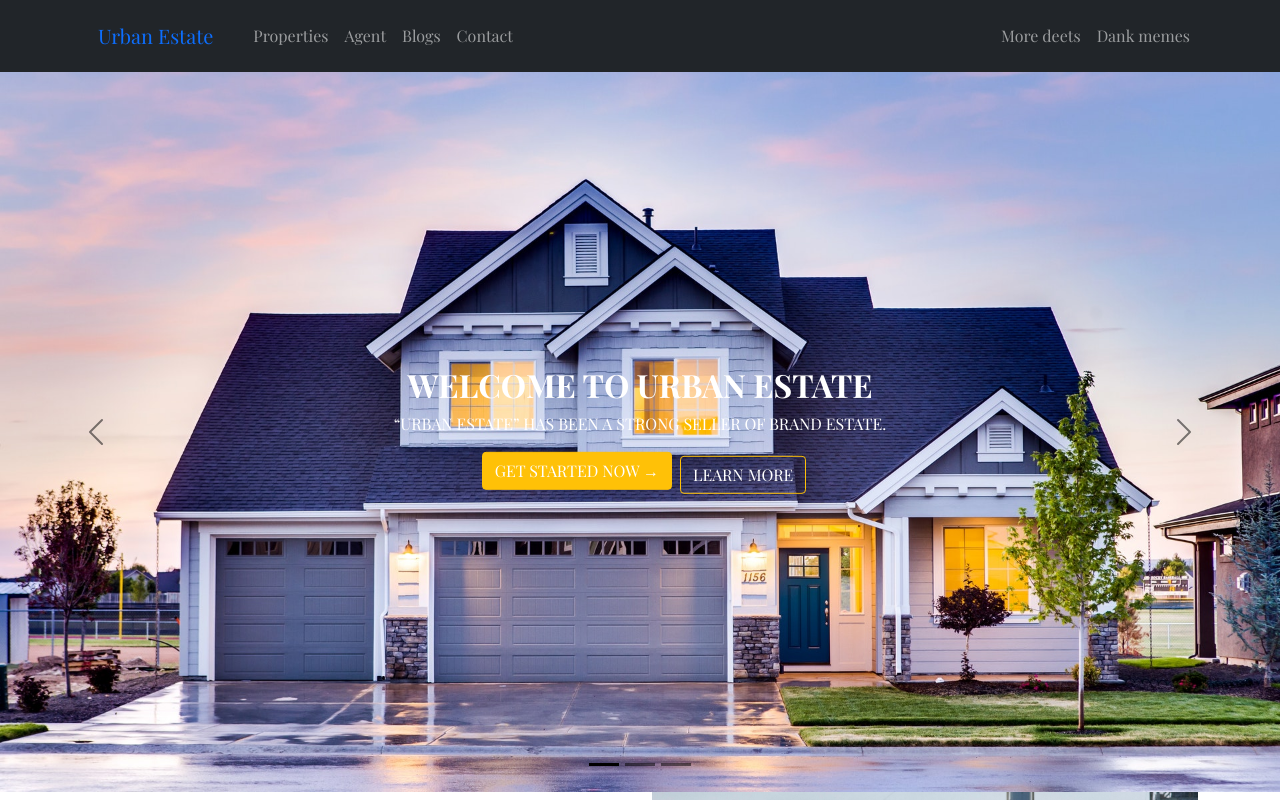
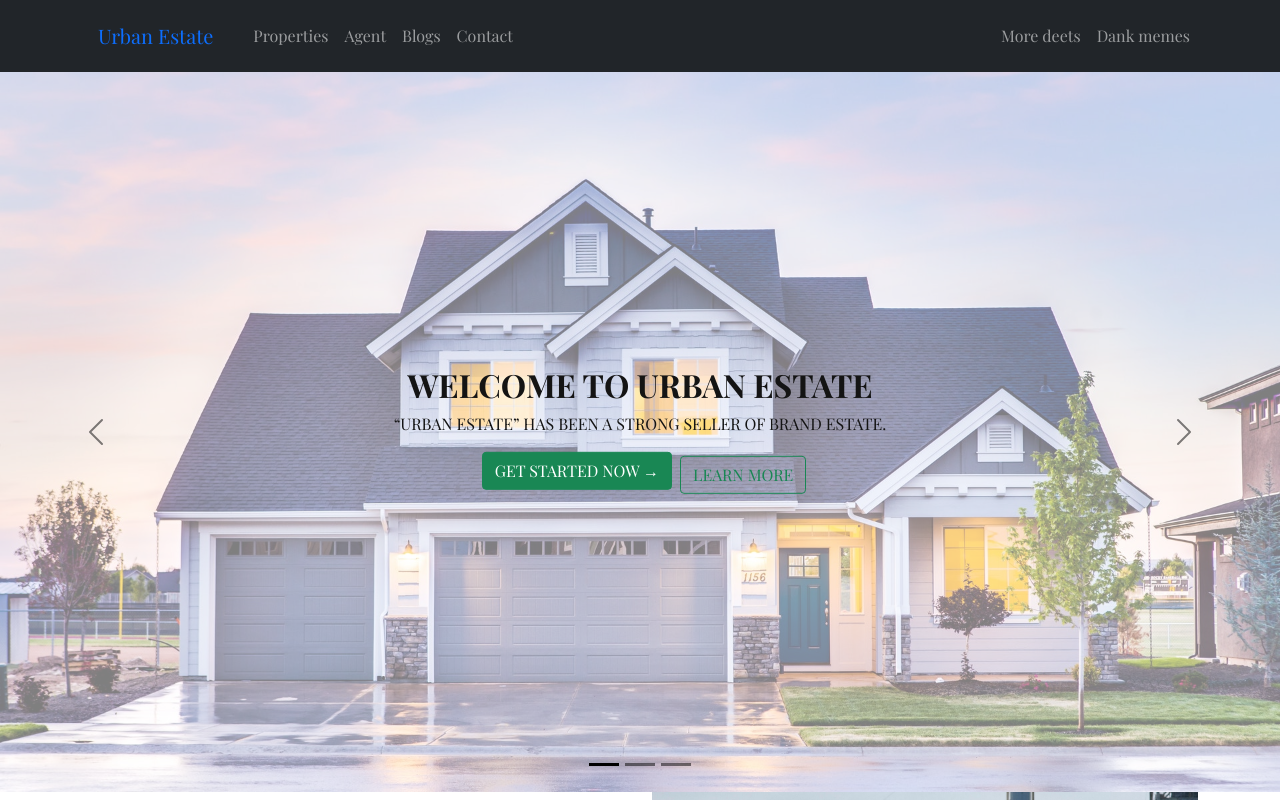
Before and after one commit to webdmamun/client-side-realState, a React (Create React App) app: page / in a window 1280 px wide. Shown: the top 800 px of the page. Built offline with nearby package versions, Linux system fonts and the light colour scheme.

Commit message:
banner tranperent updated

```diff
--- a/src/App.js
+++ b/src/App.js
@@ -6,7 +6,7 @@ import Registration from "./Pages/Authentication/Registration/Registration";
 import Blogs from "./Pages/Blogs/Blogs";
 import Contact from "./Pages/Contact/Contact";
 import Home from "./Pages/Home/Home";
-import Notfound from "./Pages/Notfound/Notfound";
+import Notfound from "./Pages/NotFound/Notfound";
 import Properties from "./Pages/Properties/Properties";
 import Header from "./Pages/Shared/Header/Header";
 
@@ -22,7 +22,7 @@ function App() {
         <Route path="contact" element={<Contact />}></Route>
         <Route path="login" element={<Login />}></Route>
         <Route path="registration" element={<Registration />}></Route>
-        <Route path="*" element={<Notfound />}></Route>
+        <Route path="*" element={<Notfound/>}></Route>
       </Routes>
     </div>
   );
--- a/src/Pages/Home/Banner/Banner.css
+++ b/src/Pages/Home/Banner/Banner.css
@@ -1,11 +1,11 @@
 .banner-text {
-  color: white;
+  color: rgb(20, 20, 20);
   text-transform: uppercase;
   font-weight: 700;
 }
 
 .para {
-  color: white;
+  color: rgb(20, 20, 20);
   text-transform: uppercase;
   font-weight: 400;
 }
--- a/src/Pages/Home/Banner/Banner.js
+++ b/src/Pages/Home/Banner/Banner.js
@@ -9,7 +9,7 @@ const Banner = () => {
   return (
     <div
       id="carouselExampleDark"
-      className="carousel  carousel-dark slide text-white"
+      className="carousel  carousel-dark slide"
       data-bs-ride="carousel"
     >
       <div className="carousel-indicators">
@@ -36,26 +36,26 @@ const Banner = () => {
       </div>
       <div className="carousel-inner ">
         <div
-          className="carousel-item active text-white"
+          className="carousel-item active"
           data-bs-interval="10000"
         >
-          <img src={banner3} className="img-fluid" alt="..." />
+          <img src={banner3} className="img-fluid" style={{ opacity: 0.5}} alt="..." />
           <div className="carousel-caption  text-center ">
             <h2 className="banner-text">WELCOME TO Urban Estate </h2>
             <p className="para">
               “Urban Estate” has been a strong seller of brand Estate.
             </p>
-            <button className="btn btn-warning text-white mx-2 mb-2">
+            <button className="btn btn-success mx-2 mb-2">
               GET STARTED NOW →{" "}
             </button>
-            <button className="btn btn btn-outline-warning text-white ">
+            <button className="btn btn btn-outline-success ">
               {" "}
               LEARN MORE{" "}
             </button>
           </div>
         </div>
         <div className="carousel-item" data-bs-interval="2000">
-          <img src={banner2} className="img-fluid" alt="..." />
+          <img style={{ opacity: 0.5}} src={banner2} className="img-fluid" alt="..." />
           <div className="carousel-caption d-none d-md-block">
             <h2 className="banner-text">FIND YOUR DREAM Land</h2>
             <p className="para">
@@ -63,24 +63,24 @@ const Banner = () => {
               Find the latest homes for sale, property news & real estate market
               data.
             </p>
-            <button className="btn btn-warning text-white mx-3">
+            <button className="btn btn-success mx-3">
               GET STARTED NOW →{" "}
             </button>
-            <button className="btn btn btn-outline-warning text-white ">
+            <button className="btn btn btn-outline-success ">
               {" "}
               LEARN MORE{" "}
             </button>
           </div>
         </div>
         <div className="carousel-item">
-          <img src={banner1} className="img-fluid" alt="..." />
+          <img style={{ opacity: 0.5}} src={banner1} className="img-fluid" alt="..." />
           <div className="carousel-caption d-none d-md-block">
             <h2 className="banner-text">BEST PLACE FOR Buy Property!</h2>
             <p className="para">We are the best seller in the world</p>
-            <button className="btn btn-warning text-white mx-3">
+            <button className="btn btn-success mx-3">
               GET STARTED NOW →{" "}
             </button>
-            <button className="btn btn btn-outline-warning text-white ">
+            <button className="btn btn btn-outline-success ">
               {" "}
               LEARN MORE{" "}
             </button>
```
